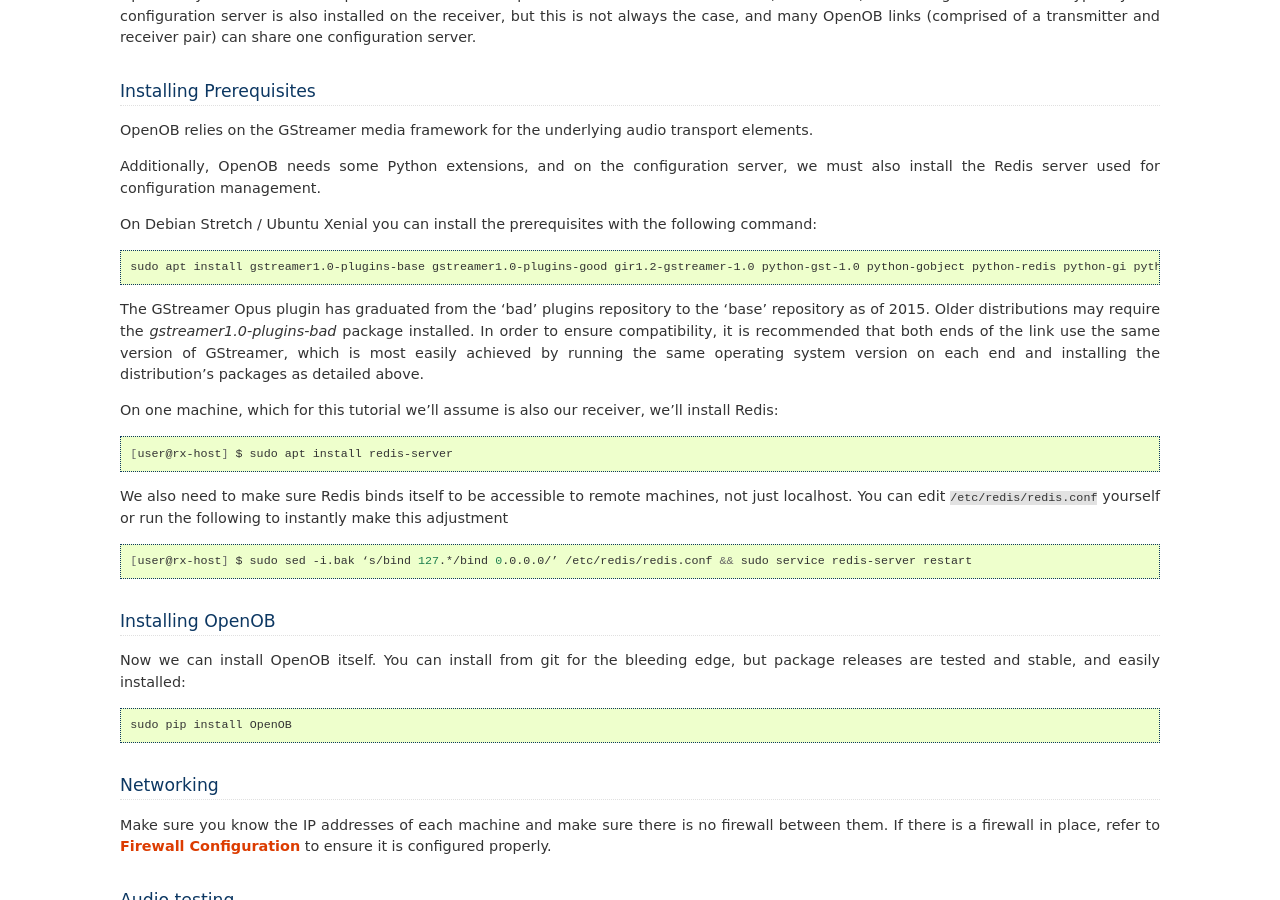
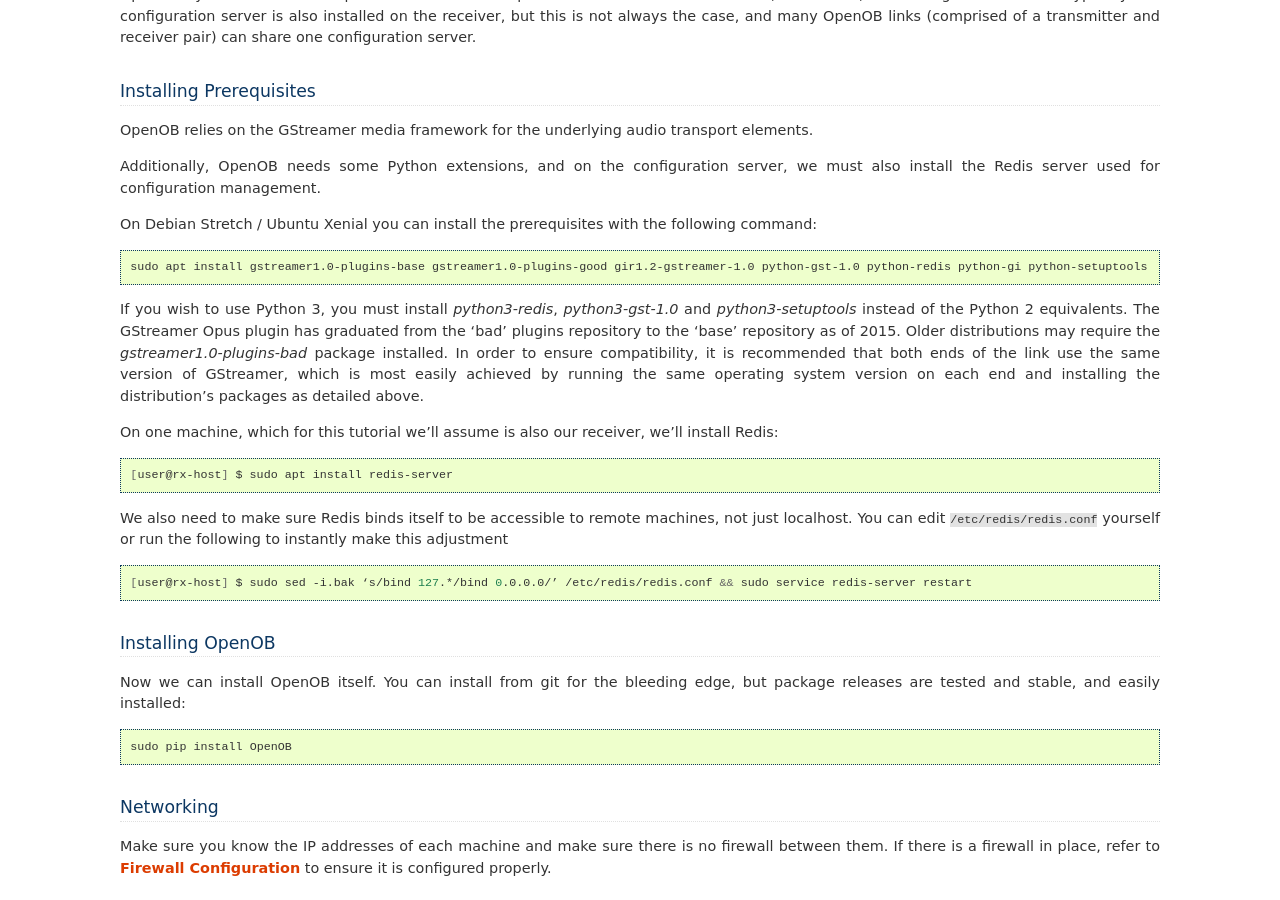
Before and after one commit to JamesHarrison/openob, a Sphinx documentation site: the page built from doc/source/tutorial.rst, in a window 1280 px wide and 900 px high, scrolled down 367 px. Built offline with Sphinx 7.4.7, drawn with Linux system fonts in a browser that asks for light colours; formulas are drawn with MathJax 3.

Commit message:
We don't need python-gobject after all, that is a deprecated package

```diff
--- a/doc/source/tutorial.rst
+++ b/doc/source/tutorial.rst
@@ -21,8 +21,9 @@
 
 .. code-block:: bash
 
-  sudo apt install gstreamer1.0-plugins-base gstreamer1.0-plugins-good gir1.2-gstreamer-1.0 python-gst-1.0 python-gobject python-redis python-gi python-setuptools
+  sudo apt install gstreamer1.0-plugins-base gstreamer1.0-plugins-good gir1.2-gstreamer-1.0 python-gst-1.0 python-redis python-gi python-setuptools
 
+If you wish to use Python 3, you must install `python3-redis`, `python3-gst-1.0` and `python3-setuptools` instead of the Python 2 equivalents.
 The GStreamer Opus plugin has graduated from the 'bad' plugins repository to the 'base' repository as of 2015.  Older distributions may require the `gstreamer1.0-plugins-bad` package installed.
 In order to ensure compatibility, it is recommended that both ends of the link use the same version of GStreamer, which is most easily achieved by running the same operating system version on each end and installing the distribution's packages as detailed above.
 
```
Also changed, not shown: .travis.yml.
